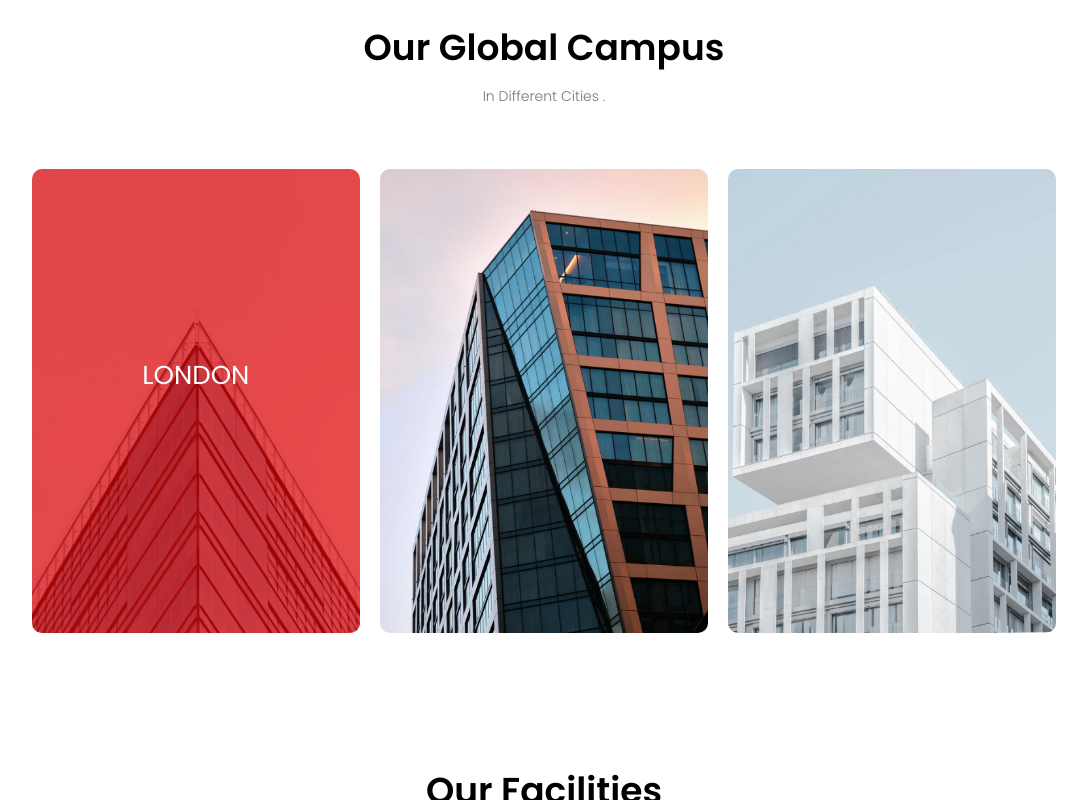
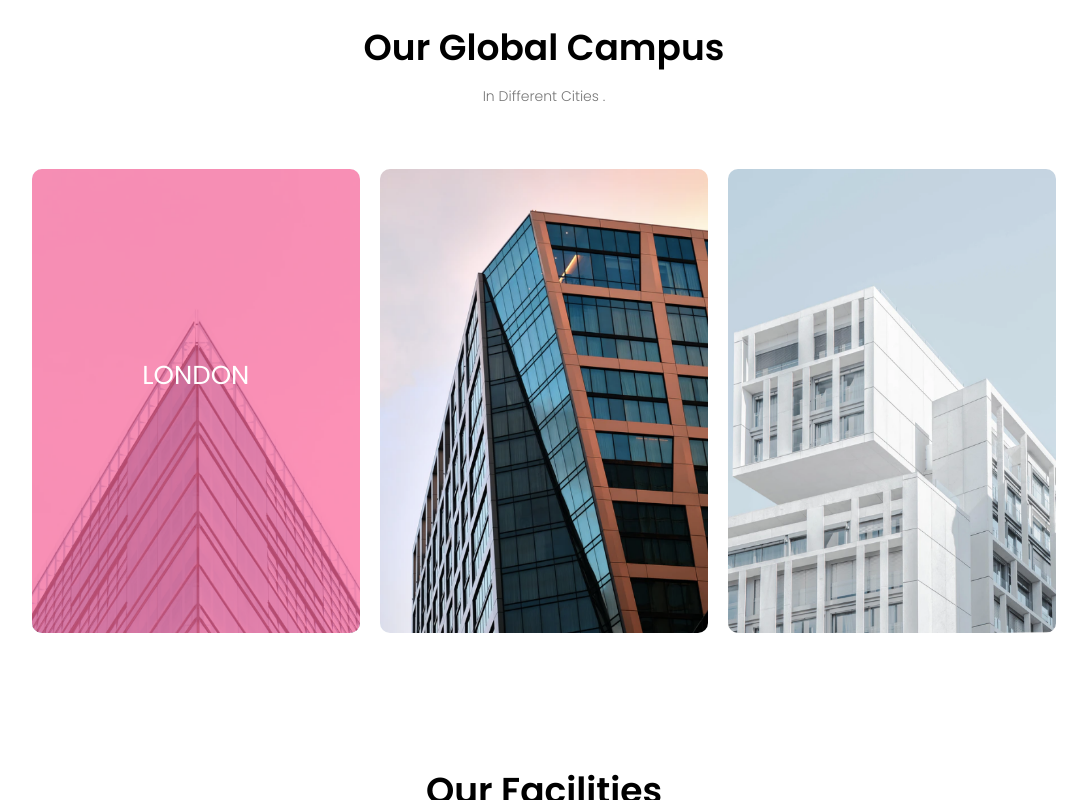
Before and after one commit to deepesh123github/hosting-domain, a plain HTML site: page index.html in a window 1280 px wide. In both pictures the pointer is over the element 291 px from the left and 1924 px from the top of the page. Shown: the part 1524-2324 px from the top of the page, without its empty margins (96-1183 px from the left). Drawn offline with Linux system fonts and the light colour scheme.

Commit message:
Update style.css

```diff
--- a/style.css
+++ b/style.css
@@ -205,7 +205,7 @@ h3 {
   transition: 0.5s;
 }
 .layer:hover{
-  background: rgba(226, 0, 0, 0.7);
+  background: rgba(255,102,153,0.7);
 }
 .layer h3{
   width: 100%;
```
